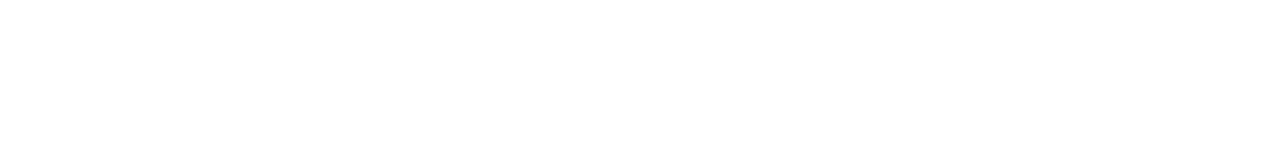
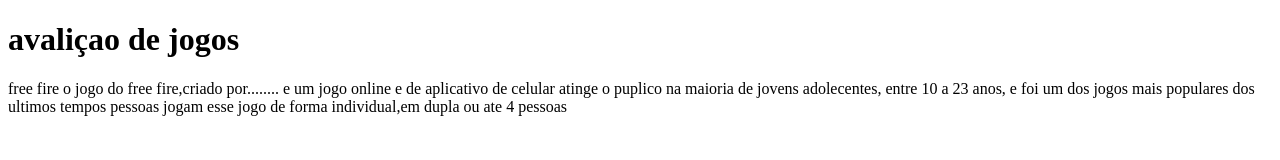
Before and after one commit to leticia54/meuprimeirorepositorio, a plain HTML site: page index.html in a window 1280 px wide. Drawn offline with Linux system fonts and the light colour scheme.

Commit message:
conteudo

```diff
--- a/index.html
+++ b/index.html
@@ -9,7 +9,14 @@
 </head>
 
 <body>
+<h1>avaliçao de jogos</h1>
+free fire
+o jogo do free fire,criado por........ e um jogo online e de aplicativo de celular
 
+atinge o puplico na maioria de jovens adolecentes,
+ entre 10 a 23 anos, e foi um dos jogos mais populares dos ultimos tempos
+
+ pessoas jogam esse jogo de forma individual,em dupla ou ate 4 pessoas
 
 </body>
 
```
